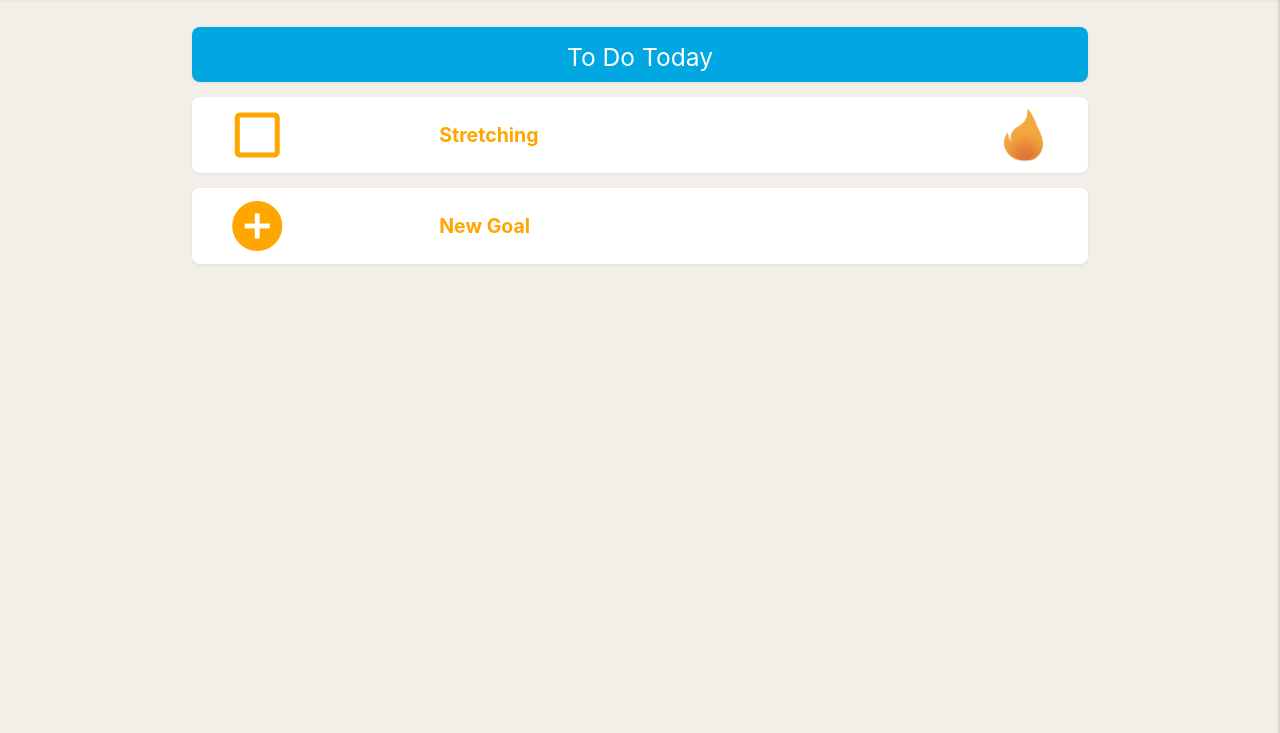
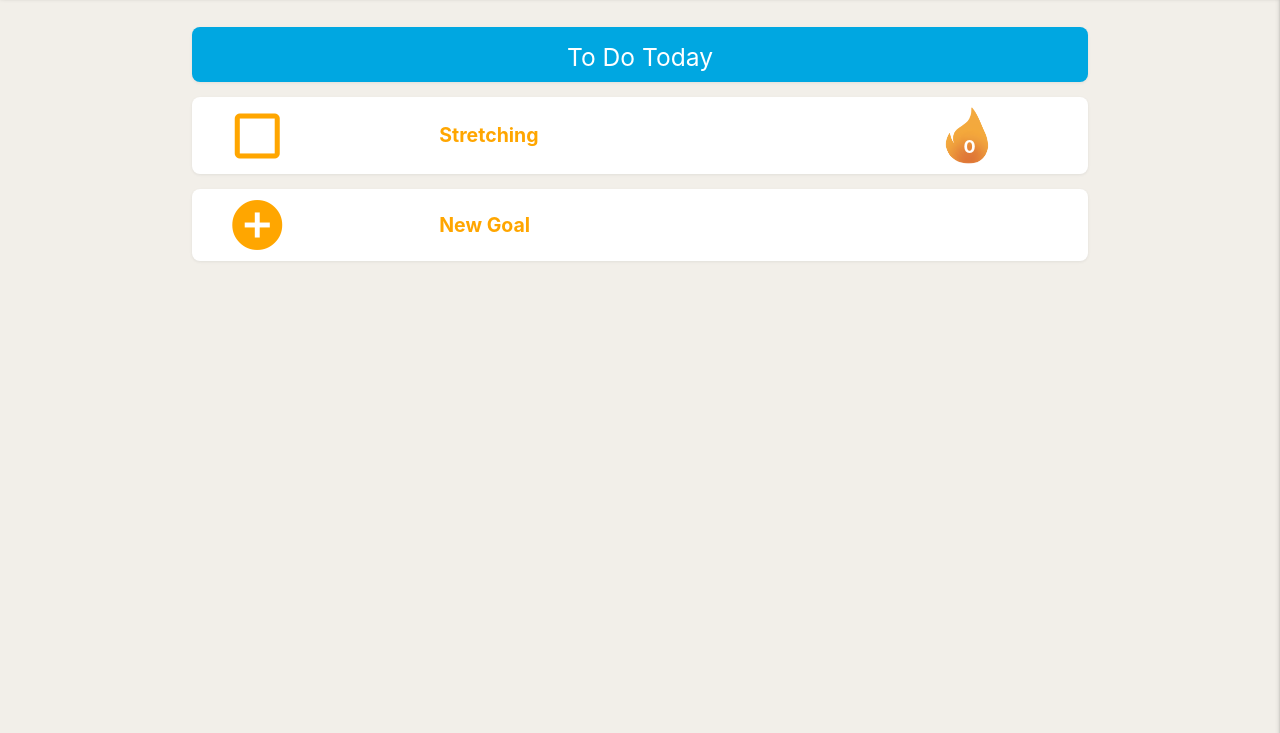
Before and after one commit to starsurfer87/Capstone-Project, a plain HTML site: page 5-FinalProduct/app/index.html in a window 1280 px wide. Shown: the part 67-800 px from the top of the page. Drawn offline with Linux system fonts and the light colour scheme; no server answers.

Commit message:
Streak Flame Formatting
- formatted streak flame so that text is overlayed on top of image

```diff
--- a/5-FinalProduct/app/css/styles.css
+++ b/5-FinalProduct/app/css/styles.css
@@ -23,9 +23,22 @@ body{
 }
 .card-panel{
   border-radius: 8px;
-  padding-top: 8px;
-  padding-bottom: 8px;
+  padding-top: 6px;
+  padding-bottom: 6px;
   box-shadow: 0px 1px 3px rgba(90,90,90,0.1);
+}
+.streak-flame-small{
+  position: relative;
+  width: 65;
+  height: auto;
+}
+.streak-flame-small p{
+  position: absolute;
+  top: 12;
+  left: 21;
+  font-size: 1.2em;
+  font-weight: bold;
+  color: white;
 }
 
 /* title styles */
--- a/5-FinalProduct/app/index.html
+++ b/5-FinalProduct/app/index.html
@@ -64,7 +64,10 @@
           <div class="goal-title">Stretching</div>
         </div>
         <div class="col s2 right-align">
-          <img src="/img/flame.png" height="60" width="auto">
+          <div class="streak-flame-small">
+            <img src="/img/flame.png" height="65" width="auto">
+            <p>&nbsp;&nbsp;0</p>
+          </div>
         </div>
       </div>
     <div class="card-panel row white valign-wrapper">
--- a/5-FinalProduct/app/js/db.js
+++ b/5-FinalProduct/app/js/db.js
@@ -5,6 +5,7 @@ db.collection("goals").onSnapshot((snapshot) => {
         //console.log(change, change.doc.data(), change.doc.id);
         if(change.type === 'added') {
             // add the document data to the web page
+            //renderGoal(change.doc.data(), change.doc.id);
         }
     })
 })
--- a/5-FinalProduct/app/js/ui.js
+++ b/5-FinalProduct/app/js/ui.js
@@ -6,3 +6,5 @@ document.addEventListener('DOMContentLoaded', function() {
   const forms = document.querySelectorAll('.side-form');
   M.Sidenav.init(forms, {edge: 'left'});
 });
+
+// render goal data
```
